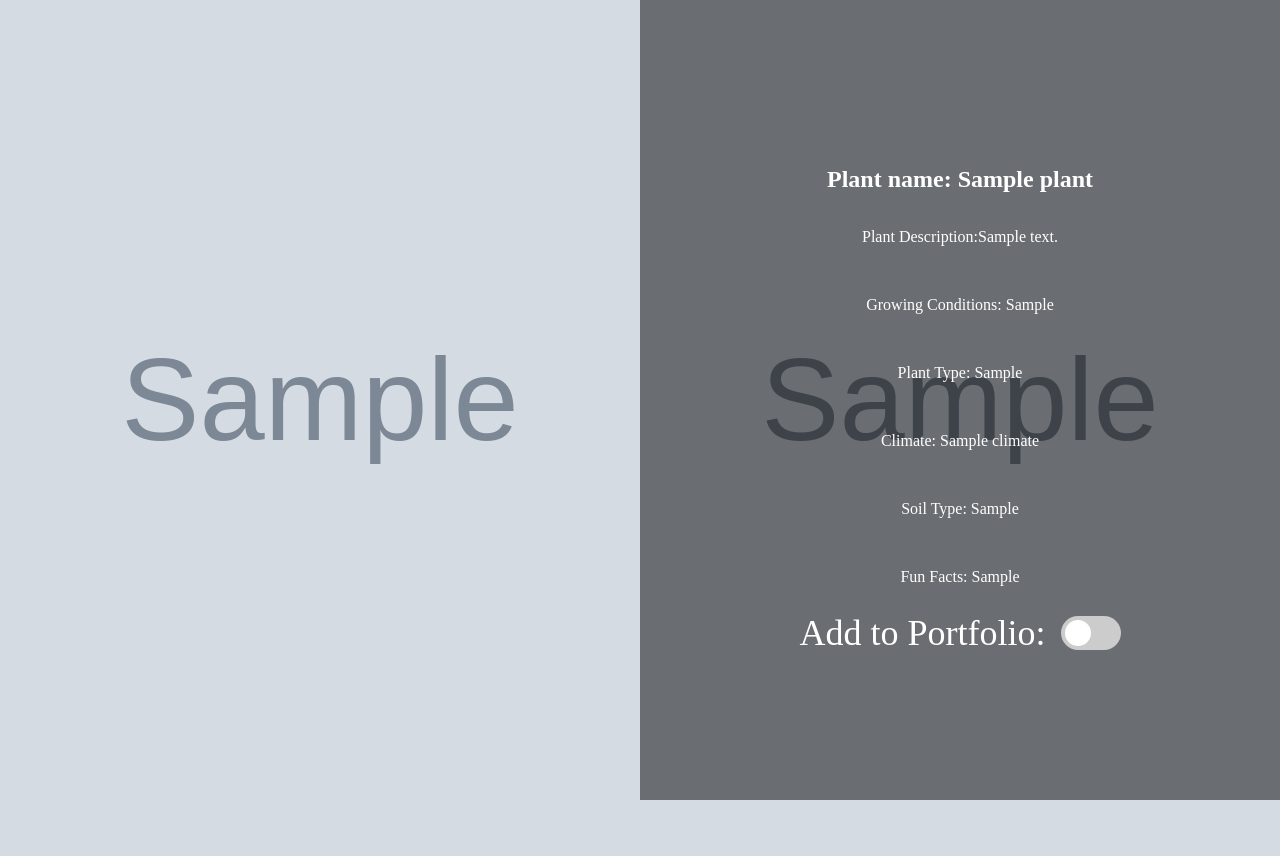
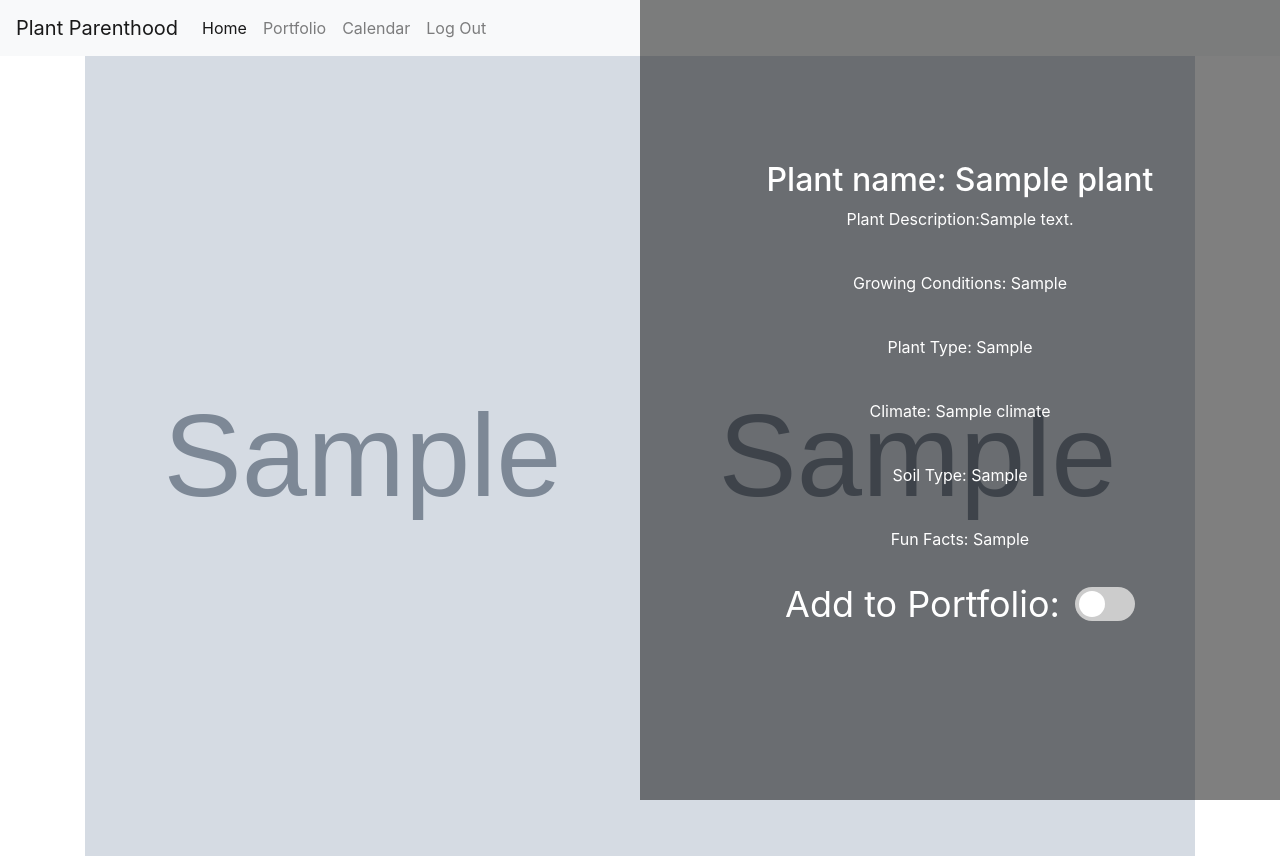
Before and after one commit to eileenpaula/PlantParenthood, a Flask app: template templates/info.html in a window 1280 px wide. Before the commit the page ends 800 px from the top, so only its background shows below. Run offline with Flask 3, Linux system fonts and the light colour scheme; the template is opened without the code that fills it: most values are stand-ins (such as "Sample title", 1, 10 or a date in 2020); grey boxes marked "Sample" are stand-in pictures; some libraries are stand-ins or nearby versions; some web fonts are replaced.

Commit message:
Edits for portfolio page

```diff
--- a/app.py
+++ b/app.py
@@ -116,6 +116,7 @@ def home_page():
             return render_template('info.html', plant_data=plant_data_dict, image=plant_image)
     return render_template('home.html')
 
+@app.route("/")
 @app.route("/register", methods=['GET', 'POST'])
 def register():
     if current_user.is_authenticated:
@@ -164,56 +165,23 @@ def logout():
 @app.route("/portfolio", methods=['GET', 'POST'])
 @login_required
 def portfolio():
-    # pname = None
-    # ppic = None
-
     if request.method == 'POST':
         newname = request.form.get('rename')
-        renamed = Plants(plant_name=newname, user_id=current_user.id)
-        db.session.add(renamed)
-        db.session.commit()
+        if newname is not None:
+            renamed = Plants(plant_name=newname, user_id=current_user.id)
+            db.session.add(renamed)
+            db.session.commit()
 
-    if request.method == 'GET':
-        delname = request.form.get('delete')
-        renamed = Plants(plant_name=delname, user_id=current_user.id)
-        db.session.add(renamed)
-        db.session.commit()
-        # pname = request.form['plant_submit']
-
-        # url = 'https://perenual.com/api/species-list?page=1&key=sk-QI3n64b9a63da2fa31627'
-        # response = requests.get(url).json()
-
-        # # Search name in common names for the plant
-        # for plant_data in response['data']:
-        #     if plant_data['common_name'] == pname:
-        #         # ppic = response['data'][0]['default_image']['regular_url']
-        #         ppic = plant_data['default_image']['regular_url']
-        #         print(ppic)
-        #         # plant_names = Plants(plant_name=pname, plant_sciname=plant_data['scientific_name'], user_id=current_user.id)
-        #         plant_names = Plants(plant_name=pname, user_id=current_user.id)
-        #         db.session.add(plant_names)
-        #         db.session.commit()
-        #         allplants = Plants.query.filter_by(user_id=current_user.id).all()
-        #         return render_template('portfolio.html', subtitle='Plant Portfolio', text='Here are all your Plant Children!', ppic = ppic, pname = pname)
-
-        # # If name is not in common_names then look for it in other_names
-        #     elif plant_data['other_name'] == pname:
-        #         ppic = plant_data['default_image']['regular_url']
-        #         print(ppic)
-        #         # plant_names = Plants(plant_name=pname, plant_sciname=plant_data['scientific_name'], user_id=current_user.id)
-        #         plant_names = Plants(plant_name=pname, user_id=current_user.id)
-        #         db.session.add(plant_names)
-        #         db.session.commit()
-        #         allplants = Plants.query.filter_by(user_id=current_user.id).all()
-        #         return render_template('portfolio.html', subtitle='Plant Portfolio', text='Here are all your Plant Children!', ppic = ppic, pname = pname)
-        #     else:
-        #         ppic = "There is no image for this plant!"
-        #         return render_template('portfolio.html', subtitle='Plant Portfolio', text='Here are all your Plant Children!', ppic = ppic, pname = pname)
+    elif request.method == 'GET':
+        if(request.form.get("delete") is not None):
+            plant_to_del = Plants.query.filter_by(user_id=current_user.id)
+            db.session.delete(plant_to_del)
+            db.session.commit()
+            flash("Plant deleted successfully!")
 
     allplants = Plants.query.filter_by(user_id=current_user.id).all()
     return render_template('portfolio.html', subtitle='Plant Portfolio', text='Here are all your Plant Children!', allplants = allplants)
 
 
-
 if __name__ == '__main__':
     app.run(debug=True, host="0.0.0.0", port=5001)
--- a/templates/info.html
+++ b/templates/info.html
@@ -1,4 +1,8 @@
-<!DOCTYPE html>
+<!-- <!DOCTYPE html> -->
+
+{% extends 'layout.html' %}
+
+{% block content %}
 <html>
 <head>
     <title>Plant Information</title>
@@ -137,3 +141,4 @@ font-size: 36px;
     </div>
 </body>
 </html>
+{% endblock %}
--- a/templates/layout.html
+++ b/templates/layout.html
@@ -26,7 +26,7 @@
                 <a class="nav-link" href="{{ url_for('home_page') }}">Home </a>
             </li>
             <li class="nav-item">
-                <a class="nav-link" href="#">Portfolio</a>
+                <a class="nav-link" href="{{ url_for('portfolio') }}">Portfolio</a>
             </li>
             <li class="nav-item">
                 <a class="nav-link" href="#">Calendar</a>
```
Also changed, not shown: templates/portfolio.html (+3 -4 lines), 1 other file.
